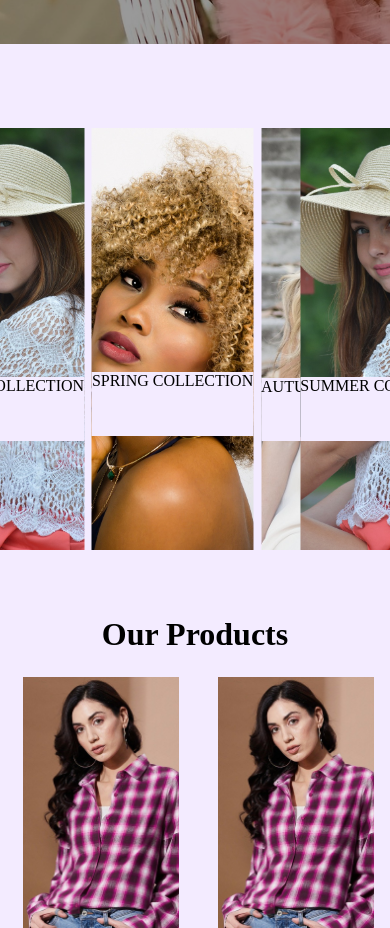
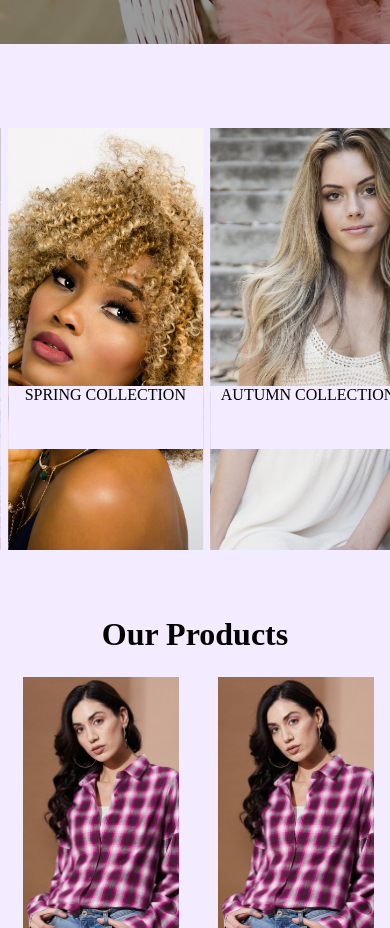
Before and after one commit to Sheilla-Chomba/Tuuze, an Angular app in the folder Frontend/Tuuze/: page /user in a window 390 px wide. Shown: the part 800-1728 px from the top of the page. Built offline with nearby package versions, Linux system fonts and the light colour scheme; a web font is replaced by a local one.

Commit message:
Carosel overlapping completed

```diff
--- a/Frontend/Tuuze/src/app/components/user-dashboard/user-dashboard.component.css
+++ b/Frontend/Tuuze/src/app/components/user-dashboard/user-dashboard.component.css
@@ -303,6 +303,11 @@
   color: #b819b0;
 }
 
+@media (max-width:960px) {
+  .caro1,.caro2{
+    width: 150%;
+  }
+}
 @media (max-width: 768px) {
   .landing-txt > h1 {
     font-size: 16px;
@@ -310,6 +315,9 @@
   .landing-txt {
     margin-right: 0%;
     margin-bottom: 0%;
+  }
+  .caro1,.caro2{
+    width:250%;
   }
   .prod {
     width: 30vw;
@@ -327,6 +335,9 @@
   }
 }
 @media (max-width: 425px) {
+  .caro1,.caro2{
+    width:1000%;
+  }
   .prod {
     width: 40vw;
   }
@@ -334,4 +345,5 @@
     height: 60%;
     width: 90%;
   }
+
 }
```
